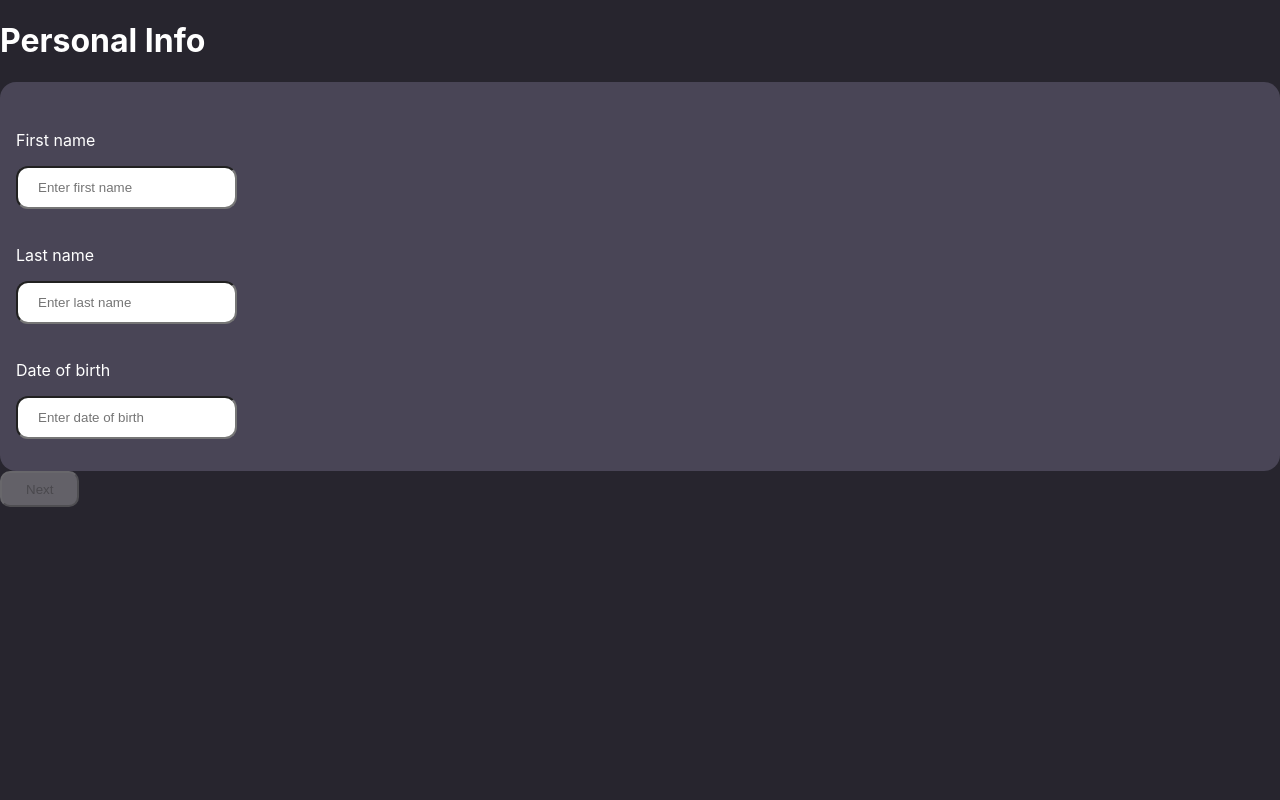
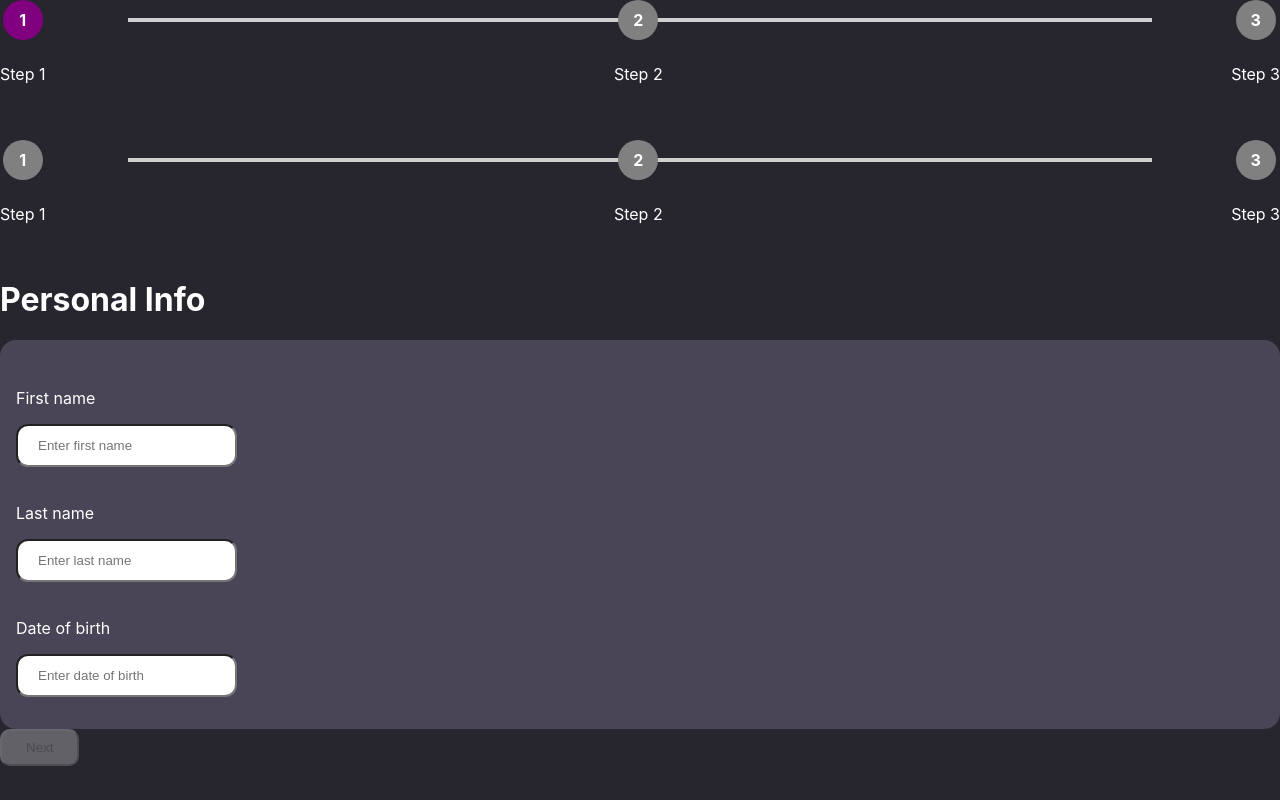
Before and after one commit to Aryan214G/prodesk-registration-wizard, a React (Vite) app in the folder prodesk-registration-wizard/: page / in a window 1280 px wide. Built offline with nearby package versions, Linux system fonts and the light colour scheme.

Commit message:
Add ProgressBar component and integrate it into StepOne and App components

```diff
--- a/prodesk-registration-wizard/src/App.css
+++ b/prodesk-registration-wizard/src/App.css
@@ -63,3 +63,77 @@ button {
 
     font-size: 1rem;
 }
+
+.progress-container {
+
+    position: relative;
+
+    width: 100%;
+
+    margin-bottom: 40px;
+}
+
+.progress-line {
+
+    position: absolute;
+
+    top: 18px;
+
+    left: 10%;
+
+    width: 80%;
+
+    height: 4px;
+
+    background-color: #cfcfcf;
+
+    z-index: 0;
+}
+
+.steps {
+
+    display: flex;
+
+    justify-content: space-between;
+
+    position: relative;
+
+    z-index: 1;
+}
+
+.circle {
+
+    width: 40px;
+
+    height: 40px;
+
+    border-radius: 50%;
+
+    background-color: gray;
+
+    color: white;
+
+    display: flex;
+
+    justify-content: center;
+
+    align-items: center;
+
+    font-weight: bold;
+}
+
+.circle.active {
+
+    background-color: purple;
+}
+
+.step {
+
+    display: flex;
+
+    flex-direction: column;
+
+    align-items: center;
+
+    gap: 8px;
+}
--- a/prodesk-registration-wizard/src/App.jsx
+++ b/prodesk-registration-wizard/src/App.jsx
@@ -4,6 +4,7 @@ import "./App.css";
 import StepOne from "./components/StepOne"
 import StepTwo from "./components/StepTwo"
 import StepThree from './components/StepThree';
+import ProgressBar from './components/ProgressBar';
 
 const App = () => {
 
@@ -22,12 +23,15 @@ const App = () => {
   return (
     <div>
 
+      <ProgressBar
+        step={step} />
+
       {step === 1 &&
         (
           <StepOne
-          formData = {formData}
-          setFormData = {setFormData}
-          setStep = {setStep}
+            formData={formData}
+            setFormData={setFormData}
+            setStep={setStep}
           />
         )}
 
--- /dev/null
+++ b/prodesk-registration-wizard/src/components/ProgressBar.jsx
@@ -0,0 +1,68 @@
+import React from 'react'
+
+function ProgressBar({ step }) {
+
+    return (
+
+        <div className="progress-container">
+
+            <div className="progress-line"></div>
+
+            <div className="steps">
+
+                <div className="step">
+
+                    <div
+                        className={
+                            step >= 1
+                                ? "circle active"
+                                : "circle"
+                        }
+                    >
+                        1
+                    </div>
+
+                    <p>Step 1</p>
+
+                </div>
+
+                <div className="step">
+
+                    <div
+                        className={
+                            step >= 2
+                                ? "circle active"
+                                : "circle"
+                        }
+                    >
+                        2
+                    </div>
+
+                    <p>Step 2</p>
+
+                </div>
+
+                <div className="step">
+
+                    <div
+                        className={
+                            step >= 3
+                                ? "circle active"
+                                : "circle"
+                        }
+                    >
+                        3
+                    </div>
+
+                    <p>Step 3</p>
+
+                </div>
+
+            </div>
+
+        </div>
+
+    );
+}
+
+export default ProgressBar
--- a/prodesk-registration-wizard/src/components/StepOne.jsx
+++ b/prodesk-registration-wizard/src/components/StepOne.jsx
@@ -1,5 +1,6 @@
 import React from 'react'
 import { useState } from 'react';
+import ProgressBar from './ProgressBar';
 const StepOne = (props) => {
 
     const { formData, setFormData, setStep } = props;
@@ -8,6 +9,7 @@ const StepOne = (props) => {
 
     return (
         <div>
+            <ProgressBar/>
             <h1>Personal Info</h1>
 
             <div className='card'>
```
Lines whose indentation alone changed are shown as unchanged.
